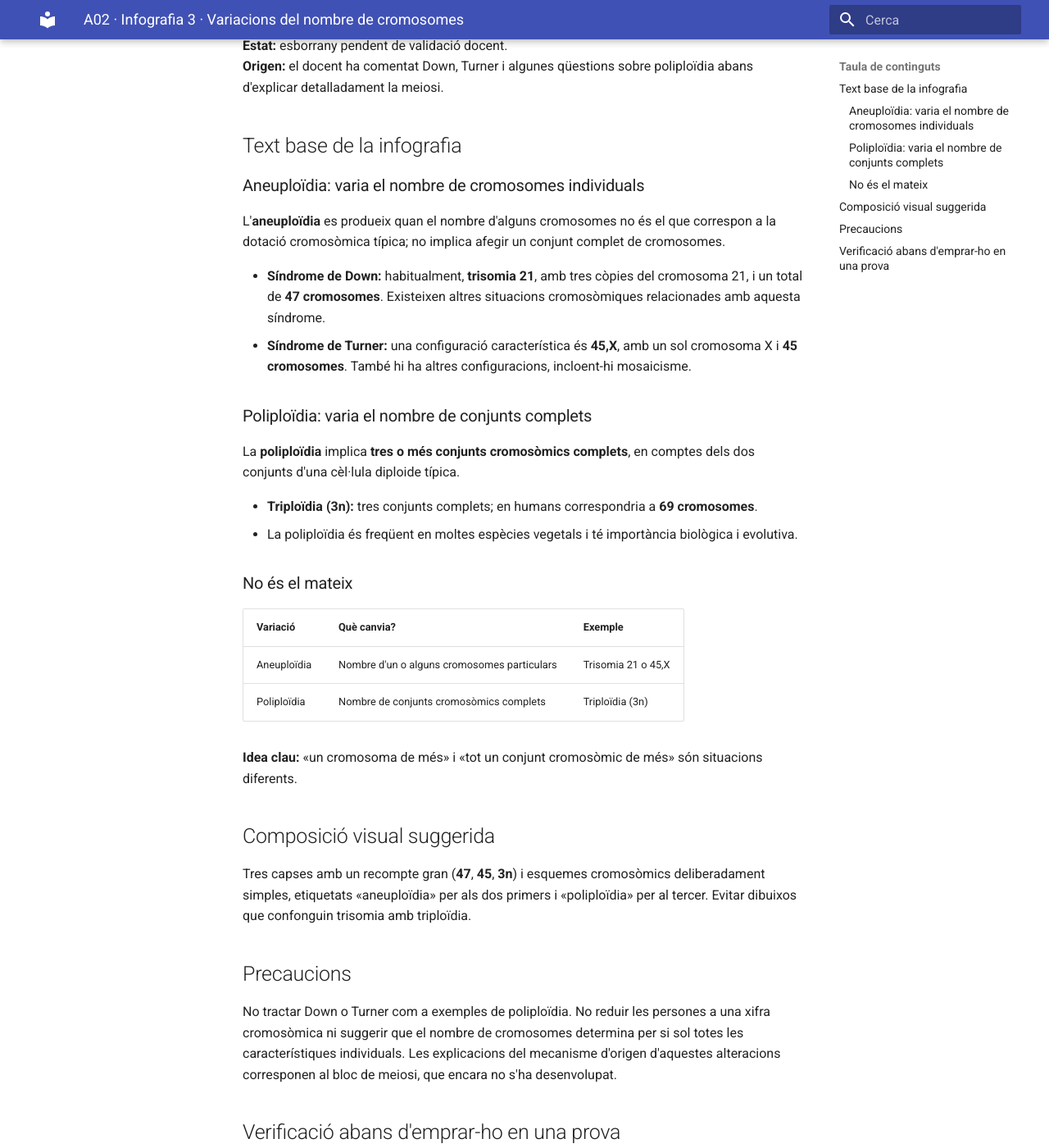
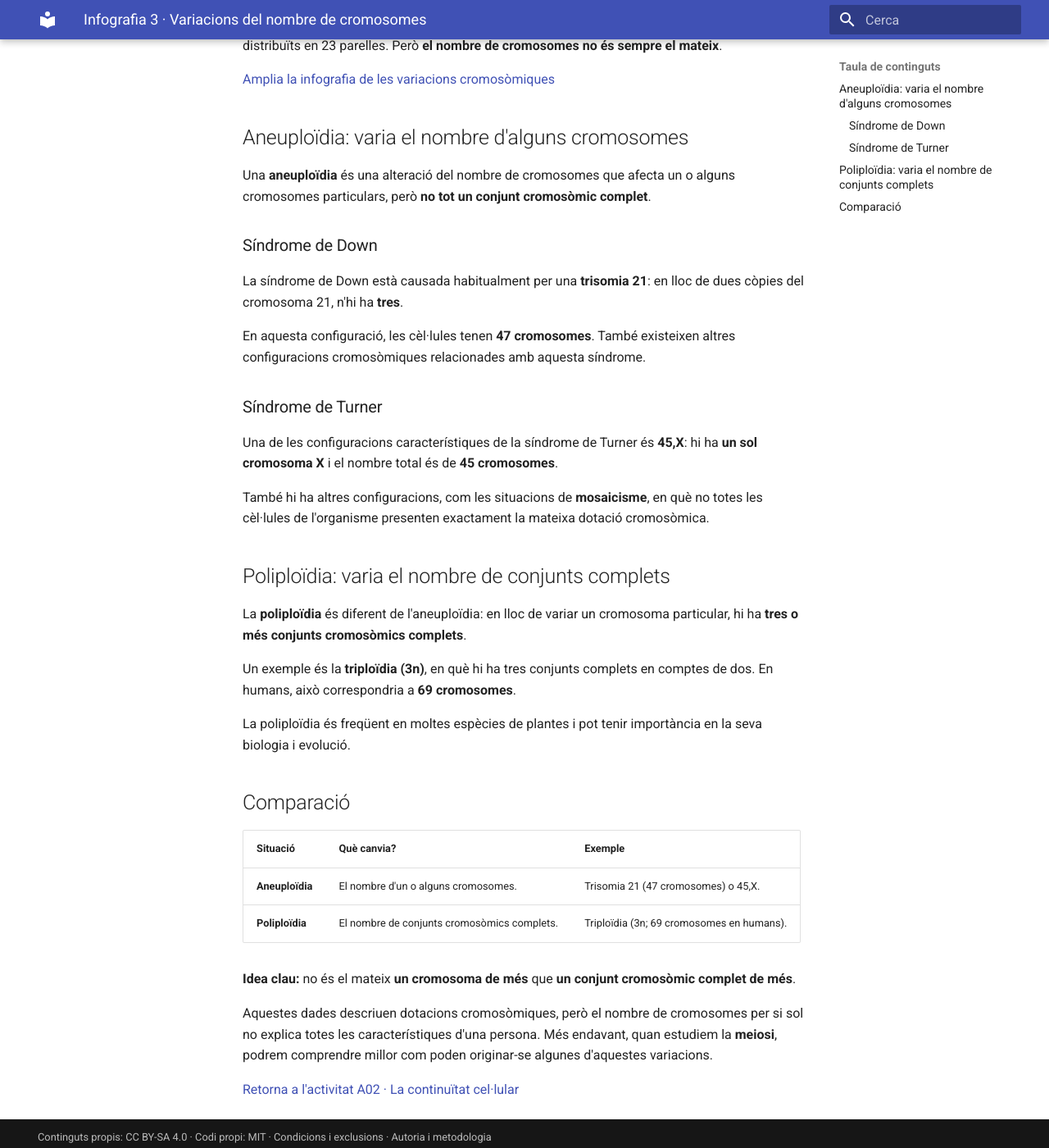
Before and after one commit to saloma-ui/biogeo4, an MkDocs documentation site: the page built from docs/activitats/ud2/continuitat-cellular/infografies/03-variacions-nombre-cromosomes.md, in a window 1280 px wide and 1400 px high, scrolled down 252 px. Shown: the whole window at 82% size. Built offline with MkDocs 1.6.1 and Material for MkDocs 9.7.7, drawn with Linux system fonts in a browser that asks for light colours; some of the changed text lies outside the part shown.

Commit message:
UD02 A02: adapta 03-variacions-nombre-cromosomes.md a una explicació per a l'alumnat

```diff
--- a/docs/activitats/ud2/continuitat-cellular/infografies/03-variacions-nombre-cromosomes.md
+++ b/docs/activitats/ud2/continuitat-cellular/infografies/03-variacions-nombre-cromosomes.md
@@ -1,48 +1,47 @@
 ---
-title: 'A02 · Infografia 3 · Variacions del nombre de cromosomes'
+title: 'Infografia 3 · Variacions del nombre de cromosomes'
 pdf: false
 ---
 
 # Infografia 3 · Quan canvia el nombre de cromosomes?
 
-**Funció:** font textual recuperable per generar i revisar una infografia d'ampliació de l'A02-UD02.
-**Estat:** esborrany pendent de validació docent.
-**Origen:** el docent ha comentat Down, Turner i algunes qüestions sobre poliploïdia abans d'explicar detalladament la meiosi.
+Hem vist que les cèl·lules somàtiques humanes diploides tenen habitualment **46 cromosomes**, distribuïts en 23 parelles. Però **el nombre de cromosomes no és sempre el mateix**.
 
-## Text base de la infografia
+[Amplia la infografia de les variacions cromosòmiques](../figures/03-variacions-cromosomiques.webp)
 
-### Aneuploïdia: varia el nombre de cromosomes individuals
+## Aneuploïdia: varia el nombre d'alguns cromosomes
 
-L'**aneuploïdia** es produeix quan el nombre d'alguns cromosomes no és el que correspon a la dotació cromosòmica típica; no implica afegir un conjunt complet de cromosomes.
+Una **aneuploïdia** és una alteració del nombre de cromosomes que afecta un o alguns cromosomes particulars, però **no tot un conjunt cromosòmic complet**.
 
-- **Síndrome de Down:** habitualment, **trisomia 21**, amb tres còpies del cromosoma 21, i un total de **47 cromosomes**. Existeixen altres situacions cromosòmiques relacionades amb aquesta síndrome.
-- **Síndrome de Turner:** una configuració característica és **45,X**, amb un sol cromosoma X i **45 cromosomes**. També hi ha altres configuracions, incloent-hi mosaicisme.
+### Síndrome de Down
 
-### Poliploïdia: varia el nombre de conjunts complets
+La síndrome de Down està causada habitualment per una **trisomia 21**: en lloc de dues còpies del cromosoma 21, n'hi ha **tres**.
 
-La **poliploïdia** implica **tres o més conjunts cromosòmics complets**, en comptes dels dos conjunts d'una cèl·lula diploide típica.
+En aquesta configuració, les cèl·lules tenen **47 cromosomes**. També existeixen altres configuracions cromosòmiques relacionades amb aquesta síndrome.
 
-- **Triploïdia (3n):** tres conjunts complets; en humans correspondria a **69 cromosomes**.
-- La poliploïdia és freqüent en moltes espècies vegetals i té importància biològica i evolutiva.
+### Síndrome de Turner
 
-### No és el mateix
+Una de les configuracions característiques de la síndrome de Turner és **45,X**: hi ha **un sol cromosoma X** i el nombre total és de **45 cromosomes**.
 
-| Variació | Què canvia? | Exemple |
+També hi ha altres configuracions, com les situacions de **mosaicisme**, en què no totes les cèl·lules de l'organisme presenten exactament la mateixa dotació cromosòmica.
+
+## Poliploïdia: varia el nombre de conjunts complets
+
+La **poliploïdia** és diferent de l'aneuploïdia: en lloc de variar un cromosoma particular, hi ha **tres o més conjunts cromosòmics complets**.
+
+Un exemple és la **triploïdia (3n)**, en què hi ha tres conjunts complets en comptes de dos. En humans, això correspondria a **69 cromosomes**.
+
+La poliploïdia és freqüent en moltes espècies de plantes i pot tenir importància en la seva biologia i evolució.
+
+## Comparació
+
+| Situació | Què canvia? | Exemple |
 |---|---|---|
-| Aneuploïdia | Nombre d'un o alguns cromosomes particulars | Trisomia 21 o 45,X |
-| Poliploïdia | Nombre de conjunts cromosòmics complets | Triploïdia (3n) |
+| **Aneuploïdia** | El nombre d'un o alguns cromosomes. | Trisomia 21 (47 cromosomes) o 45,X. |
+| **Poliploïdia** | El nombre de conjunts cromosòmics complets. | Triploïdia (3n; 69 cromosomes en humans). |
 
-**Idea clau:** «un cromosoma de més» i «tot un conjunt cromosòmic de més» són situacions diferents.
+**Idea clau:** no és el mateix **un cromosoma de més** que **un conjunt cromosòmic complet de més**.
 
-## Composició visual suggerida
+Aquestes dades descriuen dotacions cromosòmiques, però el nombre de cromosomes per si sol no explica totes les característiques d'una persona. Més endavant, quan estudiem la **meiosi**, podrem comprendre millor com poden originar-se algunes d'aquestes variacions.
 
-Tres capses amb un recompte gran (**47**, **45**, **3n**) i esquemes cromosòmics deliberadament simples, etiquetats «aneuploïdia» per als dos primers i «poliploïdia» per al tercer. Evitar dibuixos que confonguin trisomia amb triploïdia.
-
-## Precaucions
-
-No tractar Down o Turner com a exemples de poliploïdia. No reduir les persones a una xifra cromosòmica ni suggerir que el nombre de cromosomes determina per si sol totes les característiques individuals. Les explicacions del mecanisme d'origen d'aquestes alteracions corresponen al bloc de meiosi, que encara no s'ha desenvolupat.
-
-## Verificació abans d'emprar-ho en una prova
-
-**Confirmat pel docent:** s'han comentat Turner, Down i poliploïdia.
-**Per validar:** si a classe s'ha formulat explícitament la distinció aneuploïdia/poliploïdia, i si s'han donat els valors exactes 45, 47, 69 o només els exemples generals.
+[Retorna a l'activitat A02 · La continuïtat cel·lular](../index.md)
```
